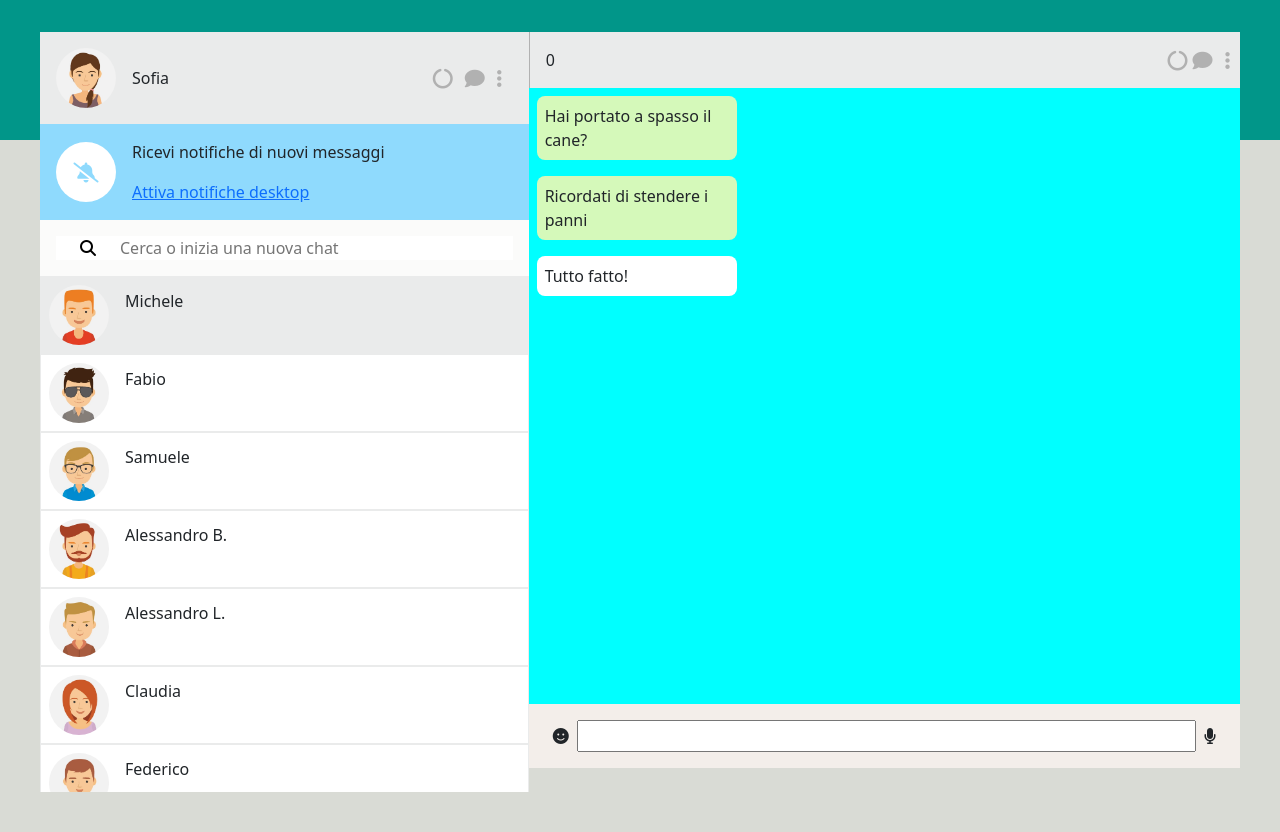
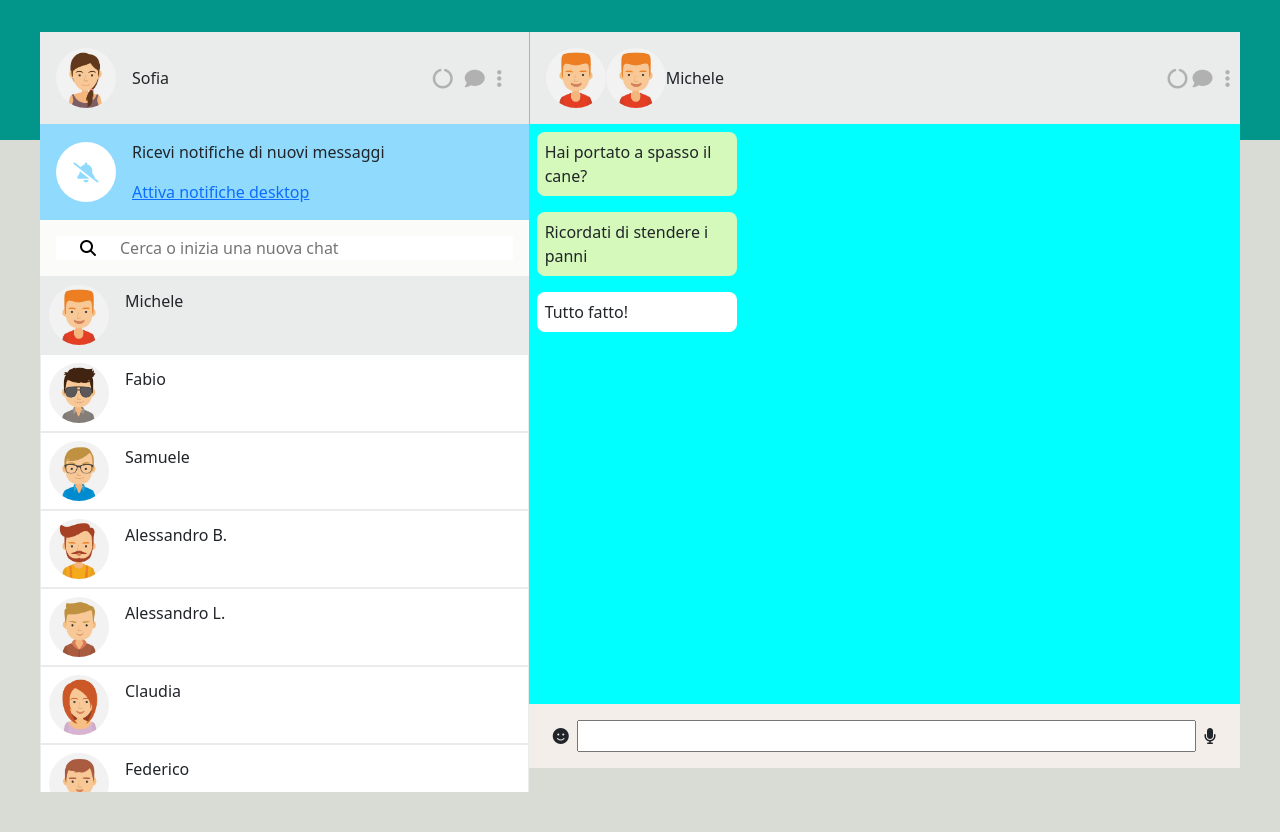
Before and after one commit to FabioCostantino84/vue-boolzapp, a plain HTML site: page index.html in a window 1280 px wide. Drawn offline with nearby package versions, Linux system fonts and the light colour scheme.

Commit message:
add contact_details

```diff
--- a/assets/js/script.js
+++ b/assets/js/script.js
@@ -22,7 +22,7 @@ const {
           name: 'Sofia'
         },
 
-        contact:0,
+        //contact:0,
         activeContact: 0,
         contacts: [
           {
--- a/index.html
+++ b/index.html
@@ -90,9 +90,9 @@
 
             <div class="contact_details">
               <div class="avatar" v-for="user in contacts[activeContact].avatar">
-                <img :src="`./assets/img/avatar${user.avatar}.jpg`" alt="">
+                <img :src="`./assets/img/avatar${contacts[activeContact].avatar}.jpg`" alt="">
               </div>
-              <div class="name">{{activeContact}}</div>
+              <div class="name">{{contacts[activeContact].name}}</div>
             </div>
             <div class="actions">
               <i class="fa-solid fa-circle-notch fa-lg fa-fw"></i>
```
